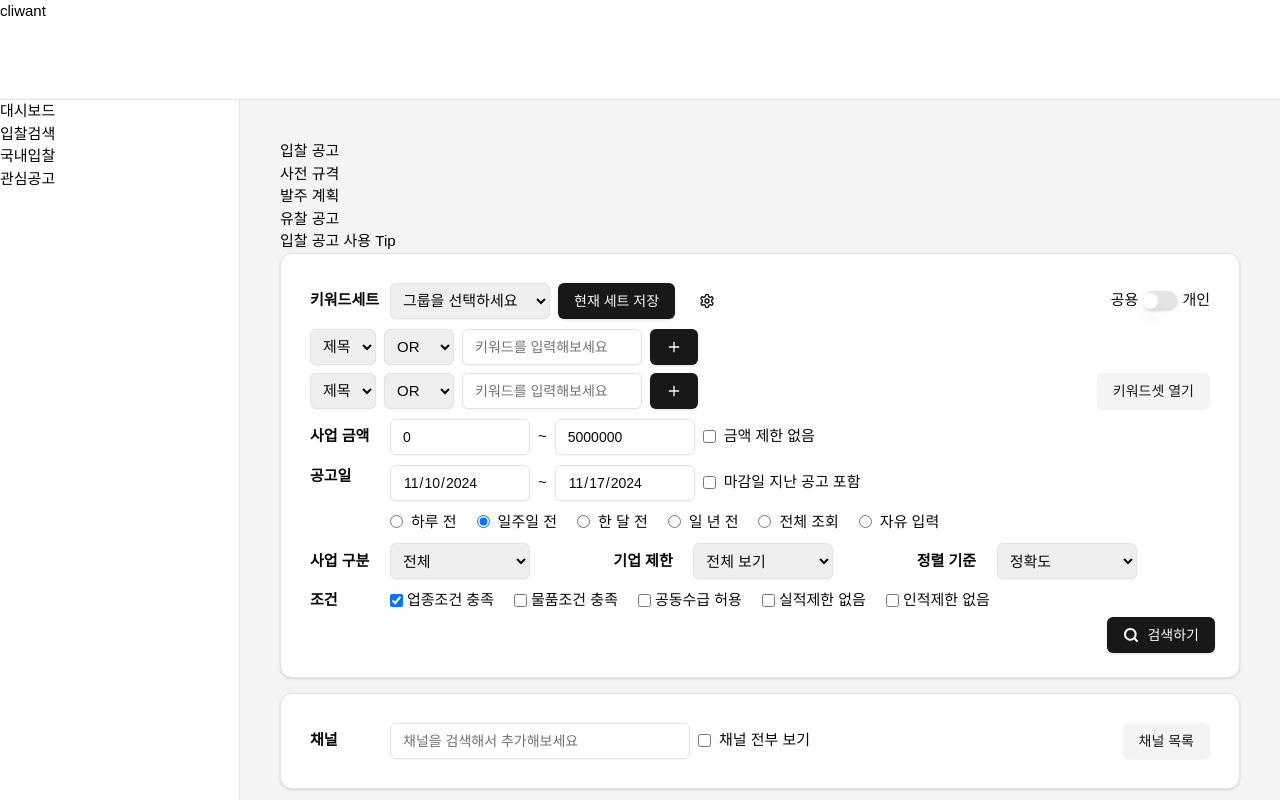
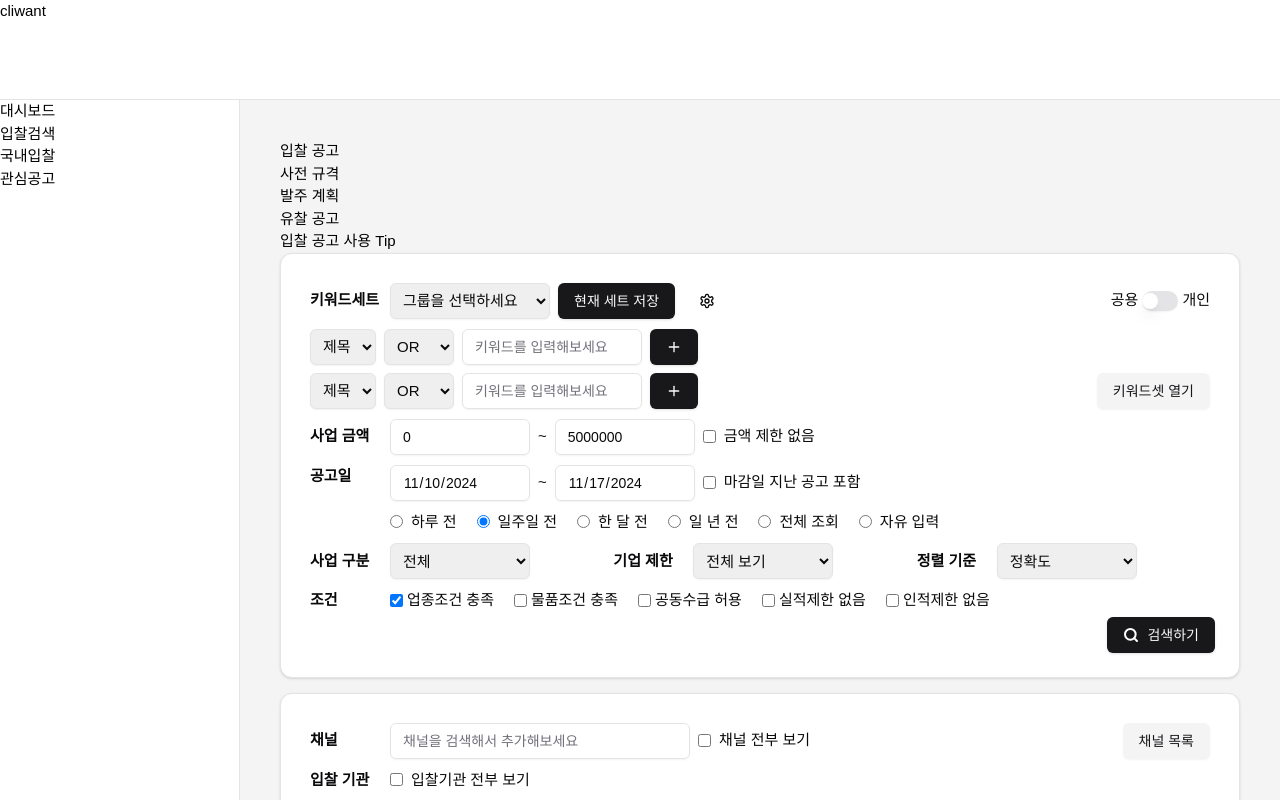
Before and after one commit to hckang80/nextjs-beginner-task, a Next.js app: page /dashboard/rfp in a window 1280 px wide. Built offline with nearby package versions, Linux system fonts and the light colour scheme.

Commit message:
refactor(channel): 컴포넌트 구조 정리

```diff
--- /dev/null
+++ b/app/dashboard/rfp/(channel)/_channel-search.tsx
@@ -0,0 +1,13 @@
+import { ChannelSearchHead } from "./channel-search-head";
+import { ChannelSearchList } from "./channel-search-list";
+
+export function ChannelSearch() {
+  return (
+    <table className="search-table">
+      <tbody>
+        <ChannelSearchHead />
+        <ChannelSearchList />
+      </tbody>
+    </table>
+  );
+}
--- a/app/dashboard/rfp/(channel)/channel-search-head.tsx
+++ b/app/dashboard/rfp/(channel)/channel-search-head.tsx
@@ -3,8 +3,6 @@ import { Input } from "@/components/ui/input";
 
 export function ChannelSearchHead() {
   return (
-    <table className="search-table">
-      <tbody>
     <tr>
       <th>채널</th>
       <td>
@@ -27,7 +25,5 @@ export function ChannelSearchHead() {
         </div>
       </td>
     </tr>
-      </tbody>
-    </table>
   );
 }
--- /dev/null
+++ b/app/dashboard/rfp/(channel)/channel-search-list.tsx
@@ -0,0 +1,13 @@
+export function ChannelSearchList() {
+  return (
+    <tr>
+      <th>입찰 기관</th>
+      <td>
+        <label className="flex items-center gap-2">
+          <input type="checkbox" />
+          입찰기관 전부 보기
+        </label>
+      </td>
+    </tr>
+  );
+}
--- a/app/dashboard/rfp/(channel)/channel-search.tsx
+++ /dev/null
@@ -1,5 +0,0 @@
-import { ChannelSearchHead } from "./channel-search-head";
-
-export function ChannelSearch() {
-  return <ChannelSearchHead />;
-}
--- a/app/dashboard/rfp/index.ts
+++ b/app/dashboard/rfp/index.ts
@@ -1,4 +1,4 @@
-export * from "./(channel)/channel-search";
+export * from "./(channel)/_channel-search";
 export * from "./detailed-search";
 export * from "./keyword-set-item";
 export * from "./product";
```
Lines whose indentation alone changed are shown as unchanged.
